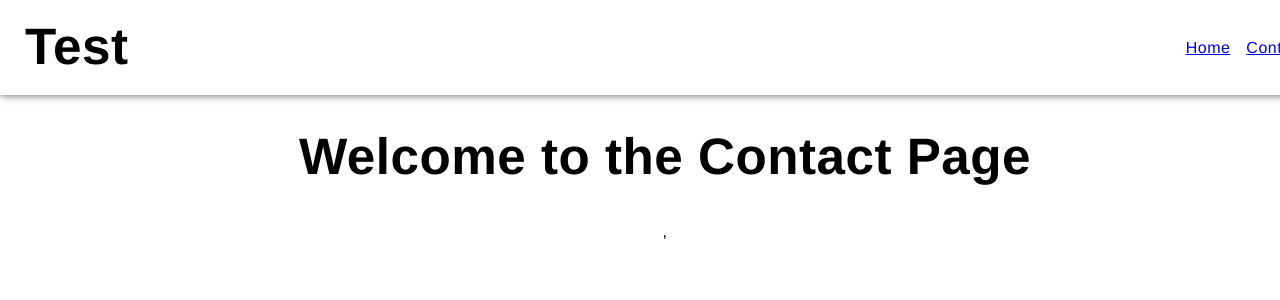
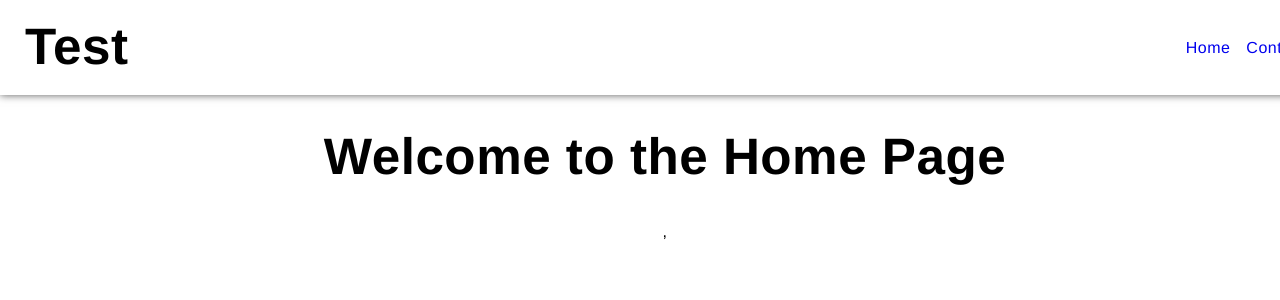
Before and after one commit to samiatoui/website-template, a React (Vite) app: page / in a window 1280 px wide. Shown: the top 300 px of the page. Built offline with nearby package versions, Linux system fonts and the light colour scheme.

Commit message:
nav bar styles added and home page

```diff
--- a/src/App.css
+++ b/src/App.css
@@ -8,3 +8,15 @@
   --header-text: black;
 
 }
+
+a{
+  text-decoration: none;
+}
+
+a:visited{
+  color: var(--header-text);
+}
+
+a:hover{
+  color: rgb(173, 173, 173);
+}
--- a/src/App.jsx
+++ b/src/App.jsx
@@ -2,6 +2,7 @@ import {Routes, Route } from 'react-router-dom';
 import './App.css'
 import Header from './Components/Header'
 import Contact from './Pages/Contact'
+import Home from './Pages/Home';
 function App() {
 
   return (
@@ -10,7 +11,7 @@ function App() {
         <Header />
       </div>
         <Routes>
-          <Route path="/" element={<Contact />} />
+          <Route path="/" element={<Home />} />
           <Route path="contact" element={<Contact />} />
         </Routes>
     </>
--- /dev/null
+++ b/src/Pages/Home.jsx
@@ -0,0 +1,7 @@
+function Home() {
+    return (
+        <h1>Welcome to the Home Page</h1>
+    );
+}
+
+export default Home;
```
